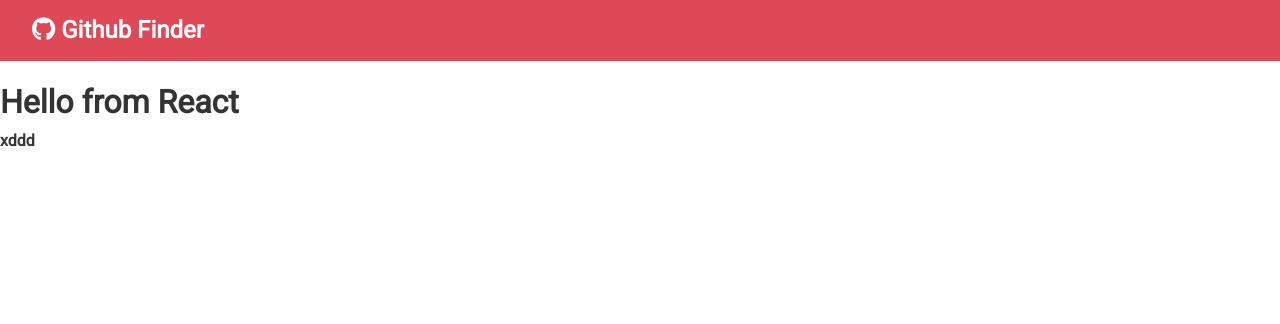
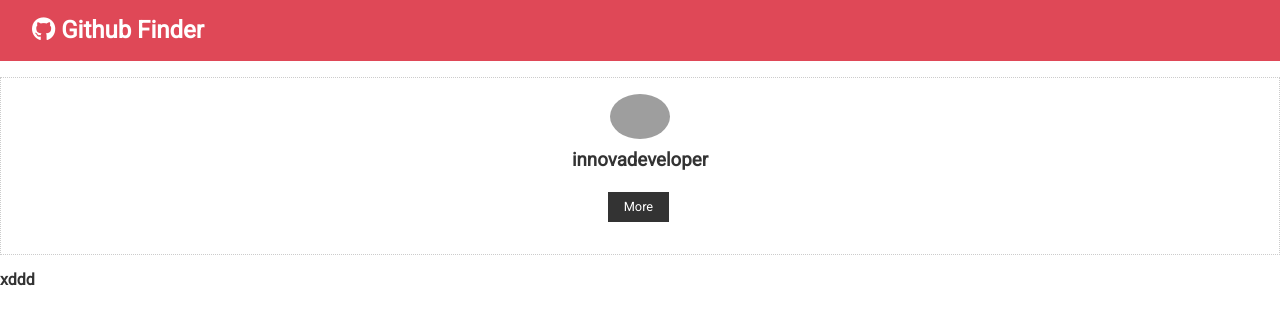
Before and after one commit to innovadeveloper/github-finder-react-fc, a React (Create React App) app: page / in a window 1280 px wide. Shown: the top 324 px of the page. Built offline with nearby package versions, Linux system fonts and the light colour scheme; grey boxes are pictures that could not be loaded.

Commit message:
UserItem component with state inside component

```diff
--- a/src/App.js
+++ b/src/App.js
@@ -1,5 +1,6 @@
 import React, { Component } from "react";
 import Navbar from "./components/layout/Navbar"
+import UserItem from "./components/layout/UserItem"
 import "./App.css";
 
 // rce -> class component
@@ -9,7 +10,8 @@
       <React.Fragment>
         <div className="App">
           <Navbar title="Github Finder" icon="fab fa-github"/>
-          <h1>Hello from React</h1>
+          {/* <h1>Hello from React</h1> */}
+          <UserItem />
         </div>
         <h4>xddd</h4>
       </React.Fragment>
--- /dev/null
+++ b/src/components/layout/UserItem.js
@@ -0,0 +1,34 @@
+import React, { Component } from "react";
+
+class UserItem extends Component {
+  state = {
+    id: "id",
+    login: "innovadeveloper",
+    avatar_url: "https://avatars.githubusercontent.com/u/60544934?v=4",
+    html_url: "https://github.com/innovadeveloper",
+  };
+
+  render() {
+    const { id, login, avatar_url, html_url } = this.state;
+
+    return (
+      <div className="card text-center">
+        <img
+          src={avatar_url}
+          alt=""
+          className="round-img"
+          style={{ width: "60px" }}
+        />
+        <h3>{login}</h3>
+
+        <div>
+          <a href={html_url} className="btn btn-dark btn-sm my-1">
+            More
+          </a>
+        </div>
+      </div>
+    );
+  }
+}
+
+export default UserItem;
```
